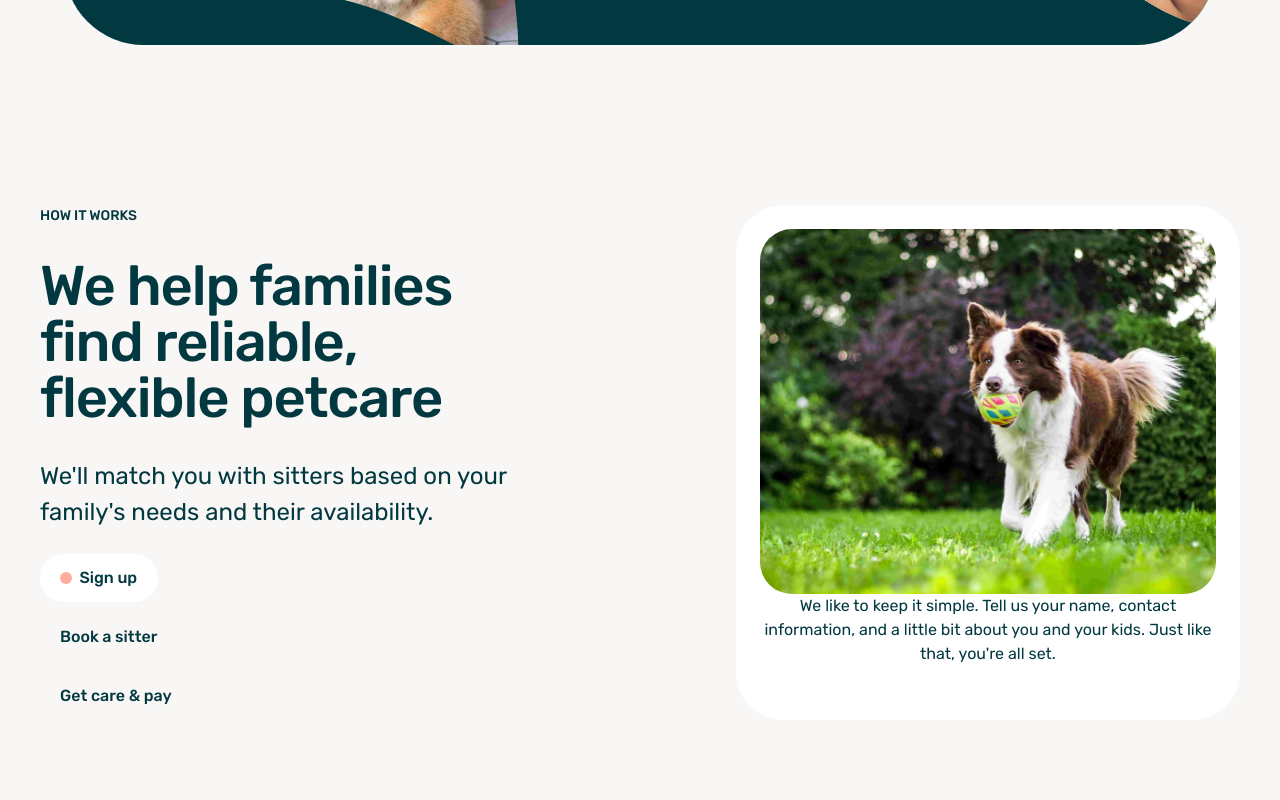
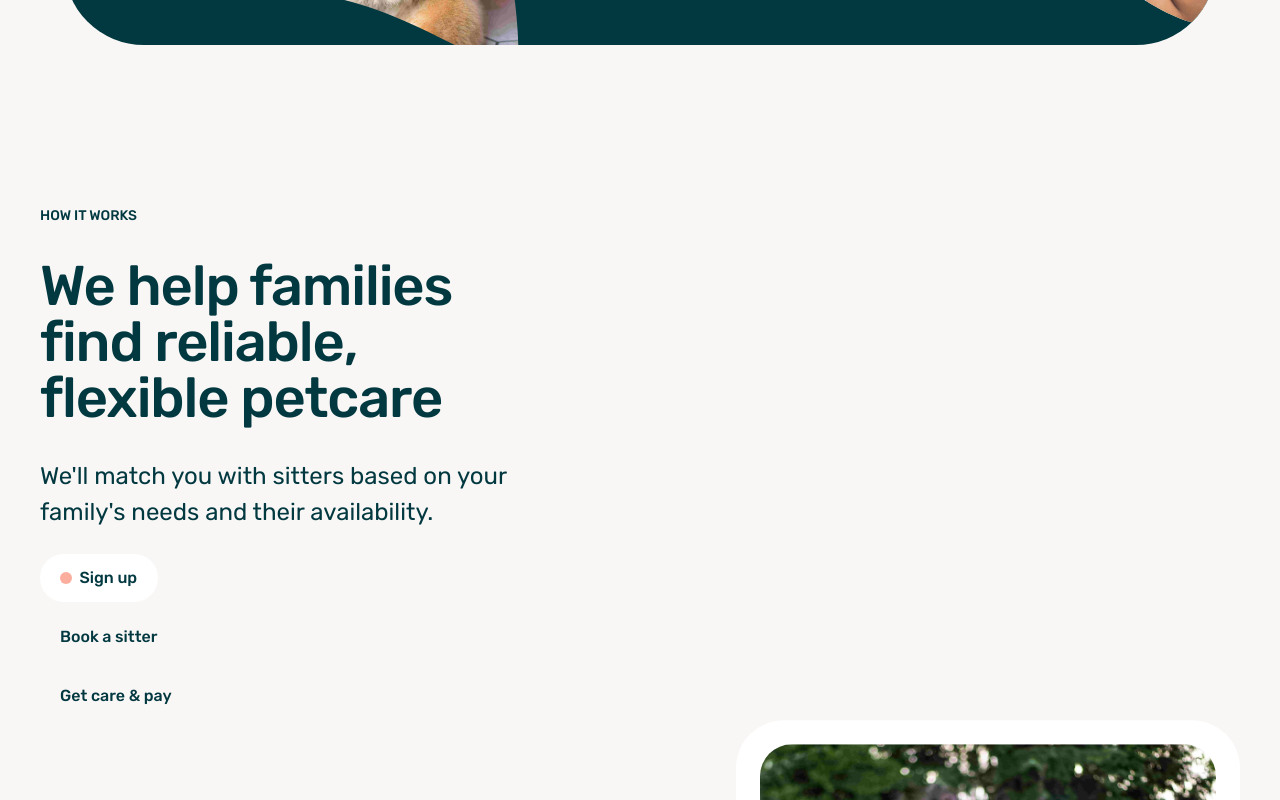
Before and after one commit to samsonc89/otter-replica, a React (Vite) app: page / in a window 1280 px wide. Shown: the part 883-1683 px from the top of the page. Built offline with nearby package versions, Linux system fonts and the light colour scheme.

Commit message:
Add animation to tabs

```diff
--- a/src/components/Header/header.css
+++ b/src/components/Header/header.css
@@ -167,6 +167,7 @@
   .hero-container {
     min-height: 60vh;
     border-radius: 55px;
+    max-height: 100%;
   }
 }
 
@@ -174,11 +175,11 @@
 
 @media screen and (max-width: 479px) {
   .header-wrapper {
-    max-height: 550px;
+    max-height: 500px;
     width: 90%;
   }
   .hero-container {
-    height: 70vh;
+    height: 75vh;
     border-radius: 35px;
   }
   .hero-text {
--- a/src/components/How/How.jsx
+++ b/src/components/How/How.jsx
@@ -70,7 +70,13 @@ const How = () => {
         </div>
         <div className="how-column how-right">
           {tabData.map((tab, i) => {
-            return selected === i ? <TabCard key={i} props={tab} /> : "";
+            return (
+              <TabCard
+                key={i}
+                extraClass={selected === i ? "active-content" : ""}
+                props={tab}
+              />
+            );
           })}
         </div>
       </div>
--- a/src/components/How/how.css
+++ b/src/components/How/how.css
@@ -7,6 +7,7 @@
 
 .how-column {
   width: 42%;
+  position: relative;
 }
 
 .how-text-wrapper,
--- a/src/components/How/tabCard.css
+++ b/src/components/How/tabCard.css
@@ -1,11 +1,21 @@
 .how-tab-content-wrapper {
-  display: flex;
+  display: none;
   flex-direction: column;
   background-color: hsl(0deg 0% 100%);
   padding: 1.5rem;
   height: 100%;
   border-radius: 48px;
+  gap: 1.2rem;
+  /* position: absolute; */
+  top: 100%;
 }
+
+.active-content {
+  display: flex;
+  /* top: 0; */
+  animation: slide-up 0.4s ease;
+}
+
 .narrow-content {
   display: none;
 }
@@ -28,6 +38,15 @@
   right: 0%;
 }
 
+@keyframes slide-up {
+  0% {
+    transform: translateY(100%);
+  }
+  100% {
+    transform: translateY(0);
+  }
+}
+
 @media screen and (max-width: 991px) {
   .how-tab-content-wrapper {
     padding: 1rem;
@@ -38,6 +57,7 @@
     display: flex;
     flex-direction: column;
     gap: 1.5rem;
+    animation: slide-up 0.4s ease;
   }
 }
 
```
